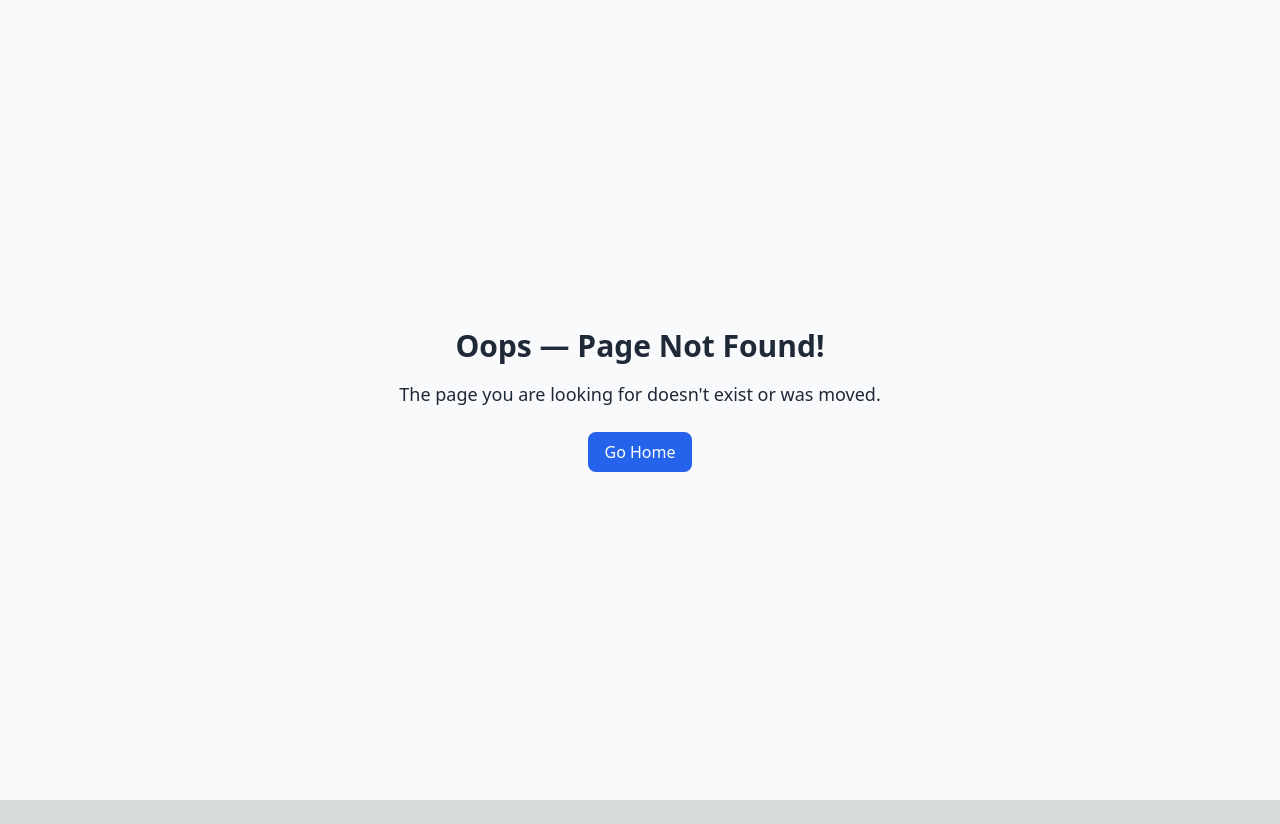
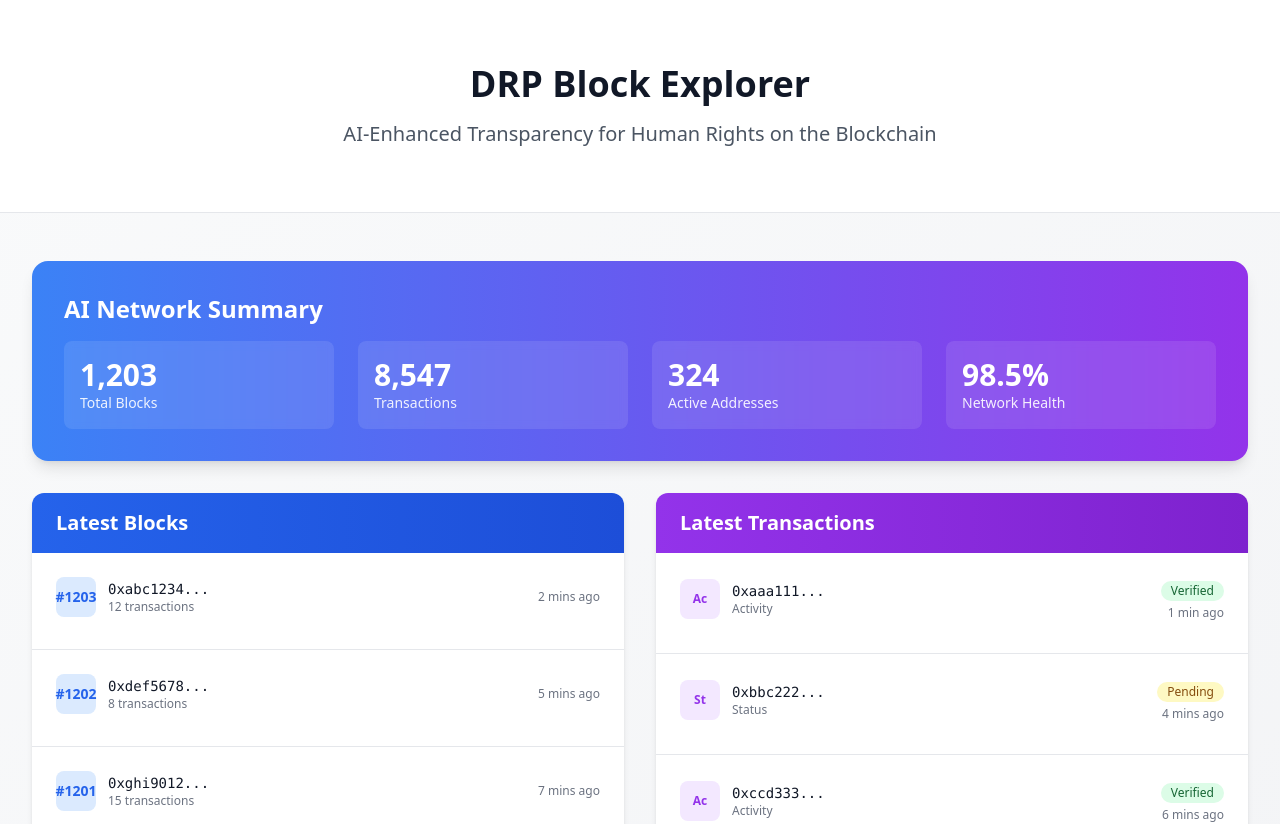
Before and after one commit to NeonTechno/Dr-Website, a Next.js app: page /explorer in a window 1280 px wide. Before the commit this address had no page. Shown: the top 824 px of the page. Before the commit the page ends 800 px from the top, so only its background shows below. Built offline with nearby package versions, Linux system fonts and the light colour scheme.

Commit message:
feat: add DRP Block Explorer page with AI-enhanced transparency

```diff
--- /dev/null
+++ b/app/explorer/page.tsx
@@ -0,0 +1,123 @@
+export default function ExplorerPage() {
+  // Placeholder data
+  const blocks = [
+    { height: 1203, hash: "0xabc1234...", txCount: 12, timestamp: "2 mins ago" },
+    { height: 1202, hash: "0xdef5678...", txCount: 8, timestamp: "5 mins ago" },
+    { height: 1201, hash: "0xghi9012...", txCount: 15, timestamp: "7 mins ago" },
+    { height: 1200, hash: "0xjkl3456...", txCount: 6, timestamp: "10 mins ago" },
+  ];
+
+  const transactions = [
+    { hash: "0xaaa111...", type: "Activity", status: "Verified", time: "1 min ago" },
+    { hash: "0xbbc222...", type: "Status", status: "Pending", time: "4 mins ago" },
+    { hash: "0xccd333...", type: "Activity", status: "Verified", time: "6 mins ago" },
+    { hash: "0xdde444...", type: "Rights", status: "Verified", time: "8 mins ago" },
+  ];
+
+  return (
+    <div className="min-h-screen bg-gradient-to-br from-gray-50 to-gray-100">
+      {/* Hero Section */}
+      <div className="bg-white border-b border-gray-200">
+        <div className="max-w-7xl mx-auto px-4 py-16 sm:px-6 lg:px-8">
+          <div className="text-center">
+            <h1 className="text-4xl font-bold text-gray-900 mb-4">
+              DRP Block Explorer
+            </h1>
+            <p className="text-xl text-gray-600">
+              AI-Enhanced Transparency for Human Rights on the Blockchain
+            </p>
+          </div>
+        </div>
+      </div>
+
+      <div className="max-w-7xl mx-auto px-4 py-12 sm:px-6 lg:px-8">
+        {/* AI Network Summary */}
+        <div className="bg-gradient-to-r from-blue-500 to-purple-600 rounded-2xl shadow-lg p-8 mb-8 text-white">
+          <h2 className="text-2xl font-bold mb-4">AI Network Summary</h2>
+          <div className="grid grid-cols-1 md:grid-cols-4 gap-6">
+            <div className="bg-white/10 rounded-lg p-4 backdrop-blur-sm">
+              <div className="text-3xl font-bold">1,203</div>
+              <div className="text-sm opacity-90">Total Blocks</div>
+            </div>
+            <div className="bg-white/10 rounded-lg p-4 backdrop-blur-sm">
+              <div className="text-3xl font-bold">8,547</div>
+              <div className="text-sm opacity-90">Transactions</div>
+            </div>
+            <div className="bg-white/10 rounded-lg p-4 backdrop-blur-sm">
+              <div className="text-3xl font-bold">324</div>
+              <div className="text-sm opacity-90">Active Addresses</div>
+            </div>
+            <div className="bg-white/10 rounded-lg p-4 backdrop-blur-sm">
+              <div className="text-3xl font-bold">98.5%</div>
+              <div className="text-sm opacity-90">Network Health</div>
+            </div>
+          </div>
+        </div>
+
+        <div className="grid grid-cols-1 lg:grid-cols-2 gap-8">
+          {/* Latest Blocks */}
+          <div className="bg-white rounded-xl shadow-md overflow-hidden">
+            <div className="bg-gradient-to-r from-blue-600 to-blue-700 px-6 py-4">
+              <h3 className="text-xl font-bold text-white">Latest Blocks</h3>
+            </div>
+            <div className="divide-y divide-gray-200">
+              {blocks.map((block) => (
+                <div key={block.height} className="p-6 hover:bg-gray-50 transition-colors">
+                  <div className="flex items-center justify-between mb-2">
+                    <div className="flex items-center gap-3">
+                      <div className="w-10 h-10 bg-blue-100 rounded-lg flex items-center justify-center">
+                        <span className="text-blue-600 font-bold text-sm">#{block.height}</span>
+                      </div>
+                      <div>
+                        <div className="font-mono text-sm text-gray-900">{block.hash}</div>
+                        <div className="text-xs text-gray-500">{block.txCount} transactions</div>
+                      </div>
+                    </div>
+                    <div className="text-xs text-gray-500">{block.timestamp}</div>
+                  </div>
+                </div>
+              ))}
+            </div>
+          </div>
+
+          {/* Latest Transactions */}
+          <div className="bg-white rounded-xl shadow-md overflow-hidden">
+            <div className="bg-gradient-to-r from-purple-600 to-purple-700 px-6 py-4">
+              <h3 className="text-xl font-bold text-white">Latest Transactions</h3>
+            </div>
+            <div className="divide-y divide-gray-200">
+              {transactions.map((tx) => (
+                <div key={tx.hash} className="p-6 hover:bg-gray-50 transition-colors">
+                  <div className="flex items-center justify-between mb-2">
+                    <div className="flex items-center gap-3">
+                      <div className="w-10 h-10 bg-purple-100 rounded-lg flex items-center justify-center">
+                        <span className="text-purple-600 font-bold text-xs">{tx.type.substring(0, 2)}</span>
+                      </div>
+                      <div>
+                        <div className="font-mono text-sm text-gray-900">{tx.hash}</div>
+                        <div className="text-xs text-gray-500">{tx.type}</div>
+                      </div>
+                    </div>
+                    <div className="text-right">
+                      <div className={`inline-flex items-center px-2.5 py-0.5 rounded-full text-xs font-medium ${
+                        tx.status === "Verified" ? "bg-green-100 text-green-800" : "bg-yellow-100 text-yellow-800"
+                      }`}>
+                        {tx.status}
+                      </div>
+                      <div className="text-xs text-gray-500 mt-1">{tx.time}</div>
+                    </div>
+                  </div>
+                </div>
+              ))}
+            </div>
+          </div>
+        </div>
+
+        {/* Footer */}
+        <footer className="mt-12 text-center text-gray-600 text-sm">
+          <p>© 2025 Decentralized Rights Protocol. Empowering human rights through blockchain technology.</p>
+        </footer>
+      </div>
+    </div>
+  );
+}
```
